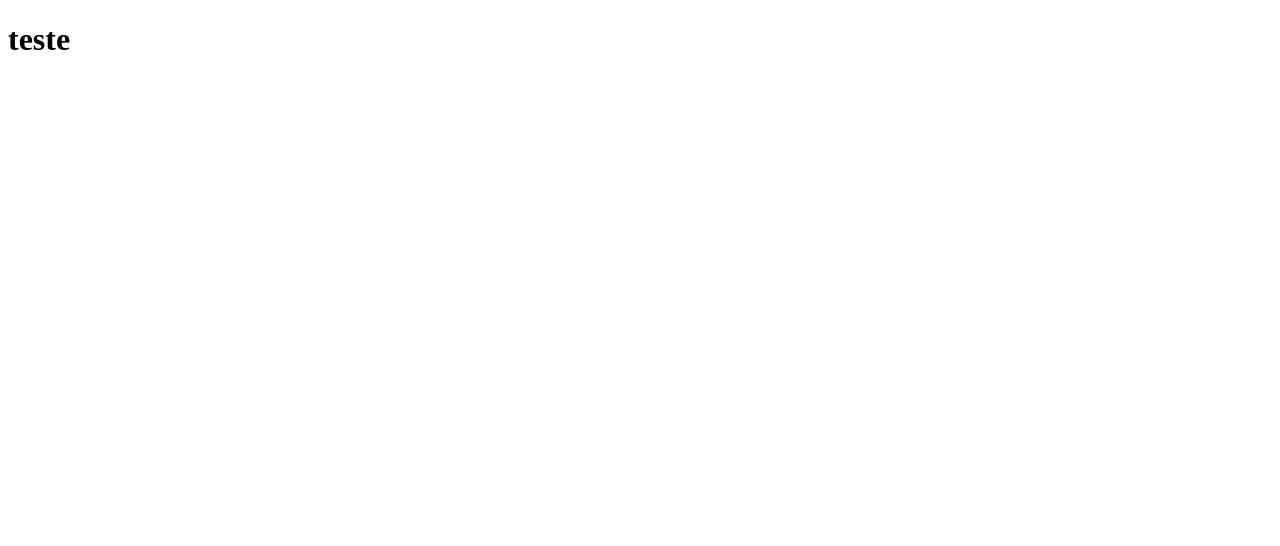
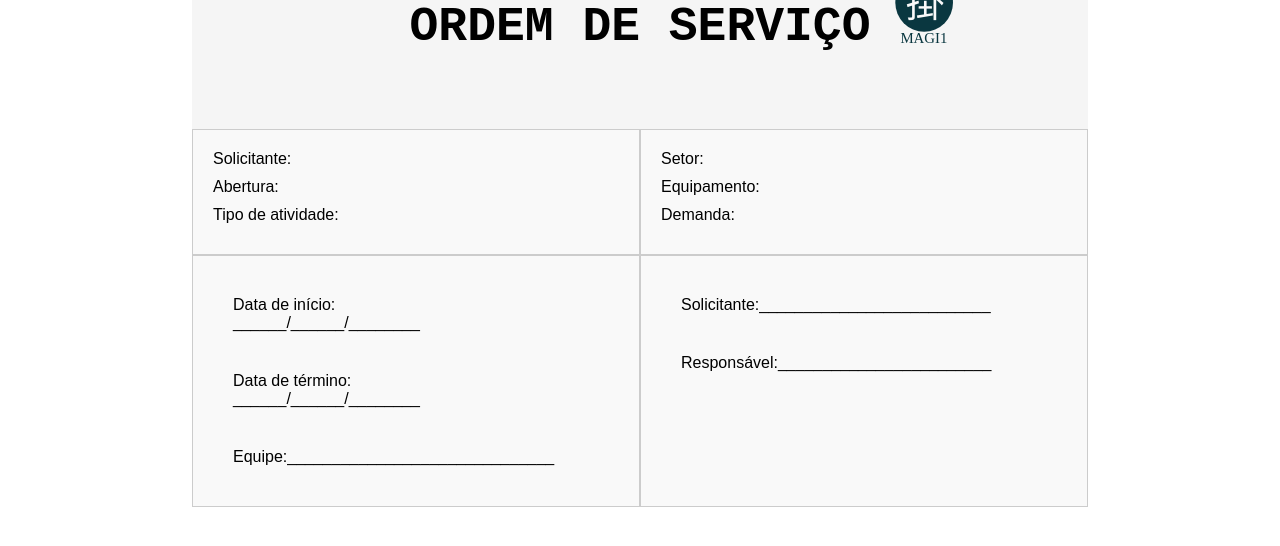
Before and after one commit to saojonas/magi, a plain HTML site: page nervnode.html in a window 1280 px wide. Drawn offline with Linux system fonts and the light colour scheme.

Commit message:
Add files via upload
Impressão adiciona, melhorar qualidade visual do relatório

```diff
--- a/casper.js
+++ b/casper.js
@@ -36,14 +36,14 @@ function popularTabela() {
 if (btnDelete) {
   const index = btnDelete.getAttribute("data-index");
   const ordemServico = ordemServicoSalva.find((ordem) => ordem.id === index);
-  const confirmDelete = confirm(`Deseja realmente excluir a ordem de serviço ${ordemServico.id}?`);
+  //const confirmDelete = confirm(`Deseja realmente excluir a ordem de serviço ${ordemServico.id}?`);
 
-  if (confirmDelete) {
+  //if (confirmDelete) {
     const newOrdemServicoSalva = ordemServicoSalva.filter((ordem) => ordem.id !== index);
     localStorage.setItem("ordemServico", JSON.stringify(newOrdemServicoSalva));
     popularTabela();
   }
-}
+
 
     const btnPrint = event.target.closest("#btn-print");
     if (btnPrint) {
--- a/nervnode.html
+++ b/nervnode.html
@@ -1,31 +1,232 @@
 <!DOCTYPE html>
 <html lang="en">
+
 <head>
 	<meta charset="UTF-8">
 	<meta http-equiv="X-UA-Compatible" content="IE=edge">
 	<meta name="viewport" content="width=device-width, initial-scale=1.0">
 	<title>NervNode</title>
+
+	<style>
+		* {
+			margin: 0;
+			padding: 0px;
+			box-sizing: border-box;
+		}
+
+
+		body {
+
+			font-family: monospace;
+			display: flex;
+			justify-content: center;
+
+		}
+
+
+		.container {
+
+			width: 70%;
+			background-color: whitesmoke;
+			display: flex;
+			flex-direction: column;
+
+
+
+		}
+
+		.header {
+
+			display: flex;
+			flex-direction: column;
+			margin-bottom: 75px;
+		}
+
+		.header-order {
+
+			text-transform: uppercase;
+			font-size: 3rem;
+			text-align: center;
+		}
+
+		#img-logo {
+
+			width: 5%;
+			position: absolute;
+			margin-left: 700px;
+			margin-top:-83px;
+		}
+
+		.header-number {
+			text-transform: uppercase;
+			text-align: center;
+			font-size: 1.5rem;
+		}
+
+
+		.box {
+
+			display: flex;
+			width: 100%;
+		}
+
+
+		.box-open,
+		.box-add {
+			background-color: #f9f9f9;
+			border: 1px solid #ccc;
+			padding: 20px;
+			font-family: Arial, sans-serif;
+			width: 50%;
+
+		}
+
+		.box-open h3, .box-add h3 {
+			margin: 10px 0;
+			font-size: 20px;
+			font-weight: bold;
+		}
+
+		.fillField{
+			display: flex;
+			width: 100%;
+
+		}
+
+		.middlefield, .finallyField{
+			background-color: #f9f9f9;
+			border: 1px solid #ccc;
+			padding: 20px;
+			font-family: Arial, sans-serif;
+			width: 50%;
+
+
+		}
+
+		.middlefield p, .finallyField p{
+			background-color: #f9f9f9;
+
+			padding: 20px;
+			font-family: Arial, sans-serif;
+			width: 50%;
+
+
+		}
+
+
+
+
+
+
+
+
+
+
+
+
+
+	</style>
+
+
 </head>
+
 <body>
 
-	<h1>teste</h1>
+
 
 
 	<script>
 
-const queryString = window.location.search; // Obtém a string de consulta da URL
-const urlParams = new URLSearchParams(queryString); // Cria um objeto URLSearchParams a partir da string de consulta
-const data = JSON.parse(decodeURIComponent(urlParams.get("dados"))); // Obtém os dados da string de consulta e decodifica o JSON
+		const queryString = window.location.search; // Obtém a string de consulta da URL
+		const urlParams = new URLSearchParams(queryString); // Cria um objeto URLSearchParams a partir da string de consulta
+		const data = JSON.parse(decodeURIComponent(urlParams.get("dados"))); // Obtém os dados da string de consulta e decodifica o JSON
 
-console.table(data)
+		console.table(data)
 
+		const def = Object.values(data)[0];
+		console.log(def.id)
 
 
 	</script>
 
 
-	<div id="datasheet"></div>
+	<div class="container">
+
+		<div class="header">
+
+			<h2 class="header-order">Ordem de Serviço</h2>
+			<h3 class="header-number"><span id="idSpan"></span></h3>
+			<div class="header-logo">
+
+				<img src="./images/logo.svg" alt="logotype" id="img-logo">
+
+			</div>
+
+		</div>
+
+		<div class="box">
+			<div class="box-open">
+
+				Solicitante: <h3 id="requesterSpan"></h3>
+				Abertura: <h3 id="dateSpan"></h3>
+				Tipo de atividade:<h3 id="activitySpan"></h3>
+
+			</div>
+			<div class="box-add">
+
+				Setor: <h3 id="sectorSpan"> </h3>
+				Equipamento: <h3 id="equipSpan"></h3>
+				Demanda: <h3 id="descriptionSpan"></h3>
+			</div>
+		</div>
+
+		<div class="fillField">
+
+			<div class="middlefield">
+				<p>Data de início: ______/______/________</p>
+				<p>Data de término: ______/______/________</p>
+				<p>Equipe:______________________________</p>
+			</div>
+
+			<div class="finallyField">
+
+				<p>Solicitante:__________________________</p>
+				<p>Responsável:________________________</p>
+			</div>
+
+		</div>
+
+	</div>
+
+
+
+
+
+	<script>
+
+		let idSpan = document.getElementById("idSpan")
+		let requesterSpan = document.getElementById("requesterSpan")
+		let dateSpan = document.getElementById("dateSpan")
+		let activitySpan = document.getElementById("activitySpan")
+		let sectorSpan = document.getElementById("sectorSpan")
+		let equipSpan = document.getElementById("equipSpan")
+		let descriptionSpan = document.getElementById("descriptionSpan")
+
+
+		idSpan.innerHTML = def.id;
+		requesterSpan.innerHTML = def.cliente;
+		dateSpan.innerHTML = def.dataAbertura;
+		activitySpan.innerHTML = def.atividade;
+		sectorSpan.innerHTML = def.setor;
+
+		equipSpan.innerHTML = def.equipamento;
+
+		descriptionSpan.innerHTML = def.descricao;
+
+		window.print();
+	</script>
 
 
 </body>
+
 </html>
```
Also changed, not shown: index.html (+1 -1 lines).
